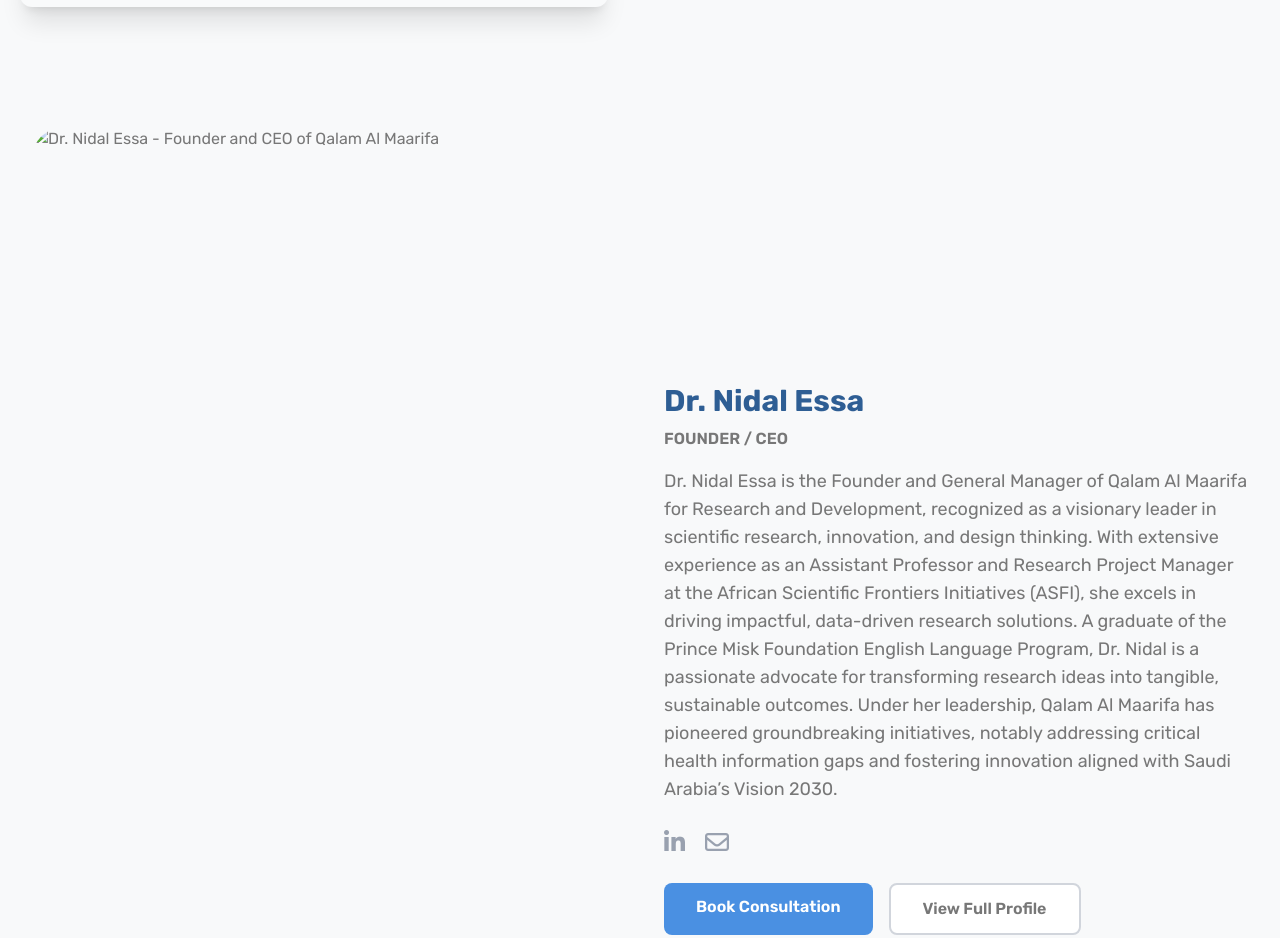
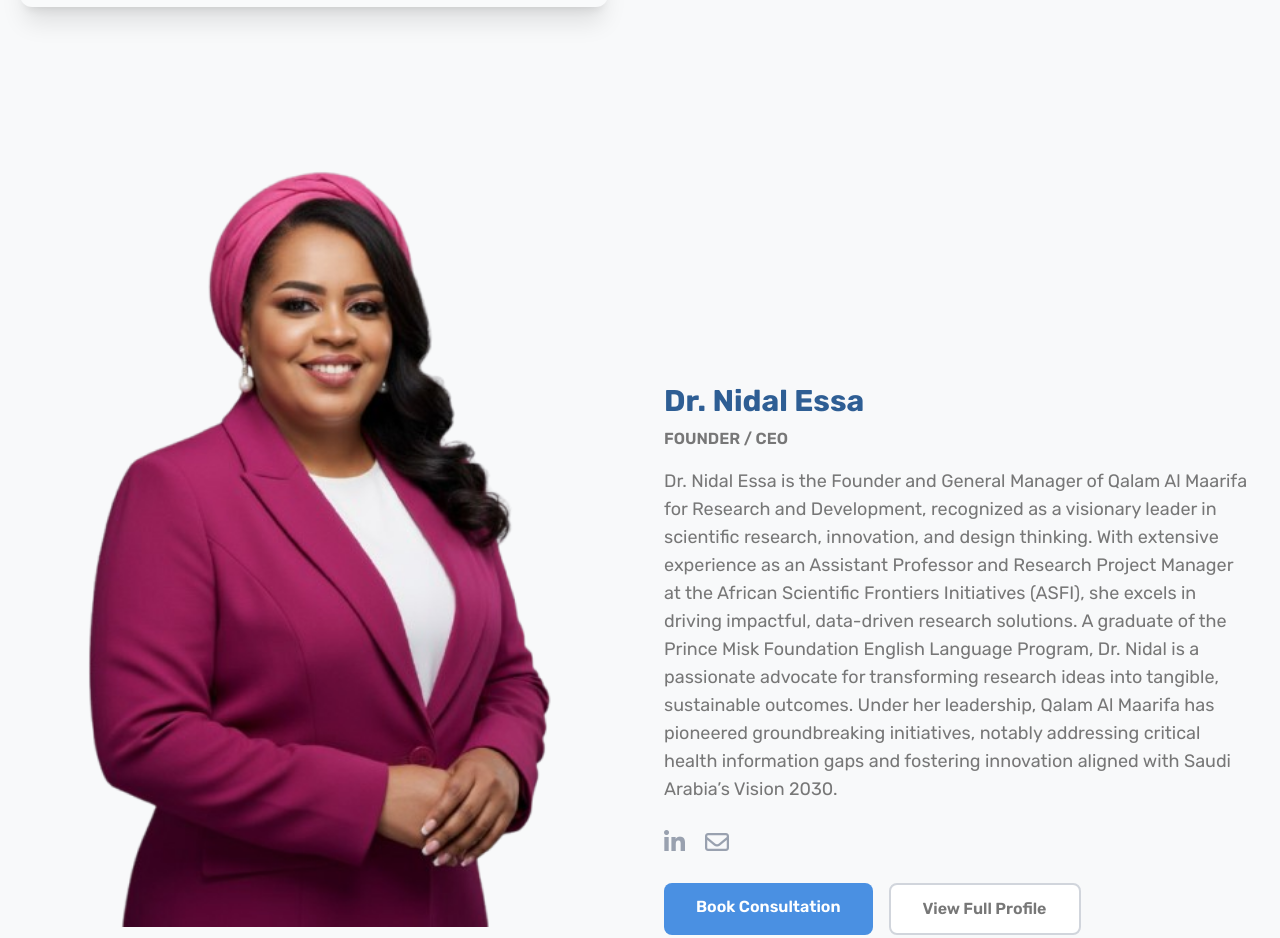
Before and after one commit to h-ibraheem/Qalam.io, a website: page index.html in a window 1280 px wide. Shown: the part 5020-5958 px from the top of the page. Drawn offline with Linux system fonts and the light colour scheme; grey boxes are pictures that could not be loaded.

Commit message:
update: Dr Nidal URL

```diff
--- a/index.html
+++ b/index.html
@@ -580,7 +580,7 @@
             <div class="grid gap-8 sm:grid-cols-2 sm:gap-12">
                 <!-- image - start -->
                 <div class="h-80 overflow-hidden  shadow-xl sm:shadow-none md:h-200">
-                    <img src="./img/DrNidal-removebg-preview.png" loading="lazy"
+                    <img src="./img/DrNidal.png" loading="lazy"
                         alt="Dr. Nidal Essa - Founder and CEO of Qalam Al Maarifa"
                         class="h-full w-full object-cover object-center hover:scale-105 transition-transform duration-500 rounded-4xl" />
                 </div>
```
